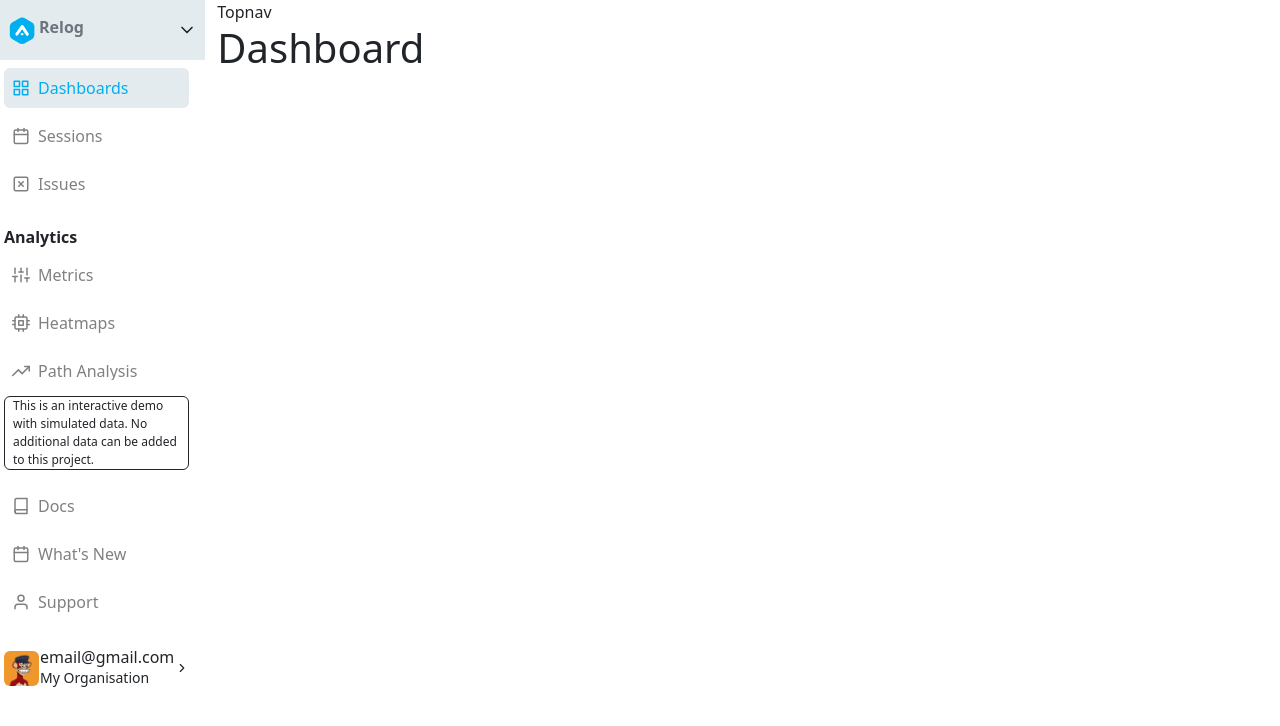
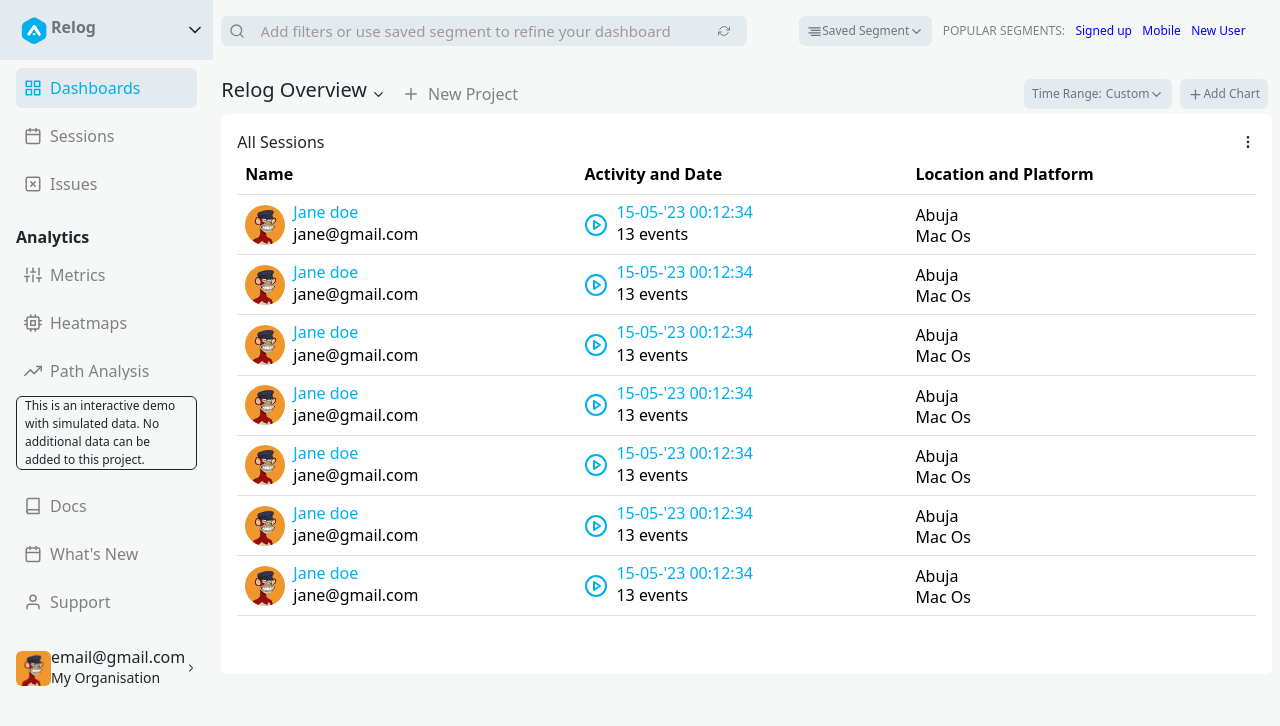
Before and after one commit to ojiubasi-motif/ReLog, a React (Vite) app: page / in a window 1280 px wide. Shown: the top 726 px of the page. Built offline with nearby package versions, Linux system fonts and the light colour scheme.

Commit message:
added more updates to dashboard

```diff
--- a/src/components/dashboard/Index.jsx
+++ b/src/components/dashboard/Index.jsx
@@ -1,12 +1,208 @@
-import { useContext } from 'react';
-import { ClientContext } from '../../context/ClientContext';
+import { useContext } from "react";
+import { ChevronDown, MoreVertical, PlayCircle, Plus } from "react-feather";
+import { NavLink } from "react-router-dom";
+import { ClientContext } from "../../context/ClientContext";
+import dImg from "../../../public/img/user.png";
+
+const dummy = [
+  {
+    img: dImg,
+    name: "Jane doe",
+    email: "jane@gmail.com",
+    activity: "15-05-'23 00:12:34",
+    event: "13 events",
+    locaion: "Abuja",
+    device: "Mac Os",
+  },
+  {
+    img: dImg,
+    name: "Jane doe",
+    email: "jane@gmail.com",
+    activity: "15-05-'23 00:12:34",
+    event: "13 events",
+    locaion: "Abuja",
+    device: "Mac Os",
+  },
+  {
+    img: dImg,
+    name: "Jane doe",
+    email: "jane@gmail.com",
+    activity: "15-05-'23 00:12:34",
+    event: "13 events",
+    locaion: "Abuja",
+    device: "Mac Os",
+  },
+  {
+    img: dImg,
+    name: "Jane doe",
+    email: "jane@gmail.com",
+    activity: "15-05-'23 00:12:34",
+    event: "13 events",
+    locaion: "Abuja",
+    device: "Mac Os",
+  },
+  {
+    img: dImg,
+    name: "Jane doe",
+    email: "jane@gmail.com",
+    activity: "15-05-'23 00:12:34",
+    event: "13 events",
+    locaion: "Abuja",
+    device: "Mac Os",
+  },
+  {
+    img: dImg,
+    name: "Jane doe",
+    email: "jane@gmail.com",
+    activity: "15-05-'23 00:12:34",
+    event: "13 events",
+    locaion: "Abuja",
+    device: "Mac Os",
+  },
+  {
+    img: dImg,
+    name: "Jane doe",
+    email: "jane@gmail.com",
+    activity: "15-05-'23 00:12:34",
+    event: "13 events",
+    locaion: "Abuja",
+    device: "Mac Os",
+  },
+];
 
 const Index = () => {
-const {isLoggedIn} = useContext(ClientContext);
-console.log("is a user available?", isLoggedIn);
+  const { isLoggedIn } = useContext(ClientContext);
+  console.log("is a user available?", isLoggedIn);
   return (
-    <h1>Dashboard</h1>
+    <div className="p-2 mt-4">
+      {/* dashboard nav */}
+      <div
+        className="d-flex justify-content-between align-items-center"
+        style={{ width: "100%" }}
+      >
+        <div className="d-flex justify-content-center align-items-center">
+          <span
+            className="d-flex justify-content-center align-items-center p-0 m-0 me-2"
+            style={{ cursor: "pointer" }}
+          >
+            <h5 className="">Relog Overview</h5>
+            <ChevronDown size={"15px"} className="ms-1" />
+          </span>
+          <NavLink
+            to="/new-project"
+            className="nav-link p-1 px-2 text-decoration-none d-flex align-items-center justify-content-start rounded"
+            style={({ isActive }) => {
+              return isActive
+                ? { color: "#00afef", backgroundColor: "#e4ebee" }
+                : { color: "gray" };
+            }}
+          >
+            <Plus size={"18px"} className="fw-bold " />
+            <p className="p-0 m-0 ms-2 fs-6">New Project</p>
+          </NavLink>
+        </div>
+
+        <div className="d-flex justify-content-between align-items-center pe-1">
+          <button
+            className="gen-btn d-flex justify-content-between align-items-center px-2 rounded text-secondary me-2"
+            style={{ height: "30px" }}
+          >
+            {/* <ChevronDown size={"15px"} /> */}
+            <p className="p-0 m-0" style={{ fontSize: "12px" }}>
+              Time Range:
+            </p>
+            <p
+              className="p-0 m-0 ms-1"
+              style={{ fontSize: "12px", color: "charcoal" }}
+            >
+              Custom
+              <ChevronDown size={"15px"} />
+            </p>
+          </button>
+          <button
+            className="gen-btn d-flex justify-content-between align-items-center px-2 rounded text-secondary"
+            style={{ height: "30px" }}
+          >
+            {/* <ChevronDown size={"15px"} /> */}
+            <p className="p-0 m-0" style={{ fontSize: "12px" }}>
+              <Plus size={"15px"} />
+              Add Chart
+            </p>
+          </button>
+        </div>
+      </div>
+
+      <div
+        className="dash-table rounded mt-1 p-3"
+        style={{ minHeight: "70vh", backgroundColor: "white", width: "100%" }}
+      >
+        <span className="d-flex justify-content-between align-items-center w-100">
+          <p className="p-0 m-0 fs-6">All Sessions</p>
+          <MoreVertical
+            size={"16px"}
+            className=""
+            style={{ cursor: "pointer" }}
+          />
+        </span>
+
+        <table className="table table-borderless">
+          <thead>
+            <tr className="border-bottom">
+              {/* <th scope="col">#</th> */}
+              <th scope="col">Name</th>
+              <th scope="col">Activity and Date</th>
+              <th scope="col">Location and Platform</th>
+            </tr>
+          </thead>
+          <tbody>
+            {dummy.map((item, index) => (
+              <tr key={index} className="border-bottom ">
+                <td>
+                  <div className="d-flex justify-content-start align-items-center">
+                    <img
+                      src={item.img}
+                      alt="user-img"
+                      style={{
+                        width: "40px",
+                        height: "40px",
+                        borderRadius: "50%",
+                      }}
+                    />
+                    <div className="ms-2">
+                      <NavLink className="gen-link" to="/">
+                        <h6 className="gen-text p-0 m-0">{item.name}</h6>
+                      </NavLink>
+
+                      <p className="p-0 m-0">{item.email}</p>
+                    </div>
+                  </div>
+                </td>
+                <td>
+                  <div className="d-flex justify-content-start align-items-center">
+                    <PlayCircle
+                      size={"24px"}
+                      className="gen-text"
+                      style={{ cursor: "pointer" }}
+                    />
+                    <div className="ms-2">
+                      <NavLink className="gen-link" to="/">
+                        <h6 className="gen-text m-0 p-0">{item.activity}</h6>
+                      </NavLink>
+                      <p className="p-0 m-0">{item.event}</p>
+                    </div>
+                  </div>
+                </td>
+                <td>
+                  <p className="p-0 m-0">{item.locaion}</p>
+                  <h6 className="m-0 p-0">{item.device}</h6>
+                </td>
+              </tr>
+            ))}
+          </tbody>
+        </table>
+      </div>
+    </div>
   );
-}
+};
 
-export default Index
+export default Index;
--- a/src/components/layout/Index.jsx
+++ b/src/components/layout/Index.jsx
@@ -6,9 +6,9 @@
 
 const Index = () => {
   return (
-    <div className='row'>
+    <div className='row gx-0'>
       <Sidenav/>
-      <div className='col col-md-9 d-flex flex-column'>
+      <div className='col col-md-10 d-flex flex-column p-2 px-0 mx-0'>
         <Topnav/>
         <Outlet/>
       </div>
--- a/src/components/layout/Topnav.jsx
+++ b/src/components/layout/Topnav.jsx
@@ -1,9 +1,68 @@
-import React from 'react'
+import { AlignRight, ChevronDown, RefreshCw, Search } from "react-feather";
+import { NavLink } from "react-router-dom";
 
 const Topnav = () => {
   return (
-    <div>Topnav</div>
-  )
-}
+    <div className="d-flex justify-content-between align-items-center px-2 pt-2">
+      <div
+        className="nav-search d-flex justify-content-between align-items-center px-2 rounded"
+        style={{ width: "50%", height: "30px" }}
+      >
+        <Search
+          size={"16px"}
+          className="search-icon"
+          style={{ color: "gray" }}
+        />
+        <input
+          placeholder="Add filters or use saved segment to refine your dashboard"
+          className="search-input"
+          style={{}}
+        />
+        <button
+          className="search-btn nav-search d-flex justify-content-between align-items-center p-2 rounded"
+          style={{}}
+        >
+          <RefreshCw size={"12px"} />
+        </button>
+      </div>
 
-export default Topnav
+      <div
+        className="d-flex justify-content-between align-items-center px-2 me-2"
+        style={{ width: "45%" }}
+      >
+        <button
+          className="segment-btn d-flex justify-content-between align-items-center px-2 rounded text-secondary"
+          style={{ height: "30px" }}
+        >
+          <AlignRight size={"15px"} />
+          <p className="p-0 m-0" style={{ fontSize: "12px" }}>
+            Saved Segment
+          </p>
+          <ChevronDown size={"15px"} />
+        </button>
+
+        <p
+          className="popular-seg p-0 m-0 "
+          style={{ fontSize: "12px", color: "grey" }}
+        >
+          POPULAR SEGMENTS:
+        </p>
+
+        <NavLink to="/" className="topnav-link">
+          Signed up
+        </NavLink>
+
+        <NavLink to="/" className="topnav-link">
+          Mobile
+        </NavLink>
+
+        <NavLink to="/" className="topnav-link">
+          New User
+        </NavLink>
+        <div></div>
+      </div>
+    </div>
+  );
+};
+
+export default Topnav;
--- a/src/components/layout/styles/general.css
+++ b/src/components/layout/styles/general.css
@@ -18,3 +18,50 @@
 ul{
     list-style-type: none !important;
 }
+.nav-search{
+    background-color: #e4ebee;
+
+}
+.nav-search:active{
+    border: 2px solid rgb(238, 230, 230);
+}
+.search-input{
+    background-color: #e4ebee;
+    border: none;
+    outline: none;
+    width: 85%;
+}
+.search-input::placeholder{
+    color: rgb(160, 152, 152);
+    font-size: 15px;
+}
+.search-btn{color: gray;
+    /* height: 30px;
+    width: 30px; */
+}
+.search-btn:hover{
+    background-color: lightgrey;
+    border: none;
+    outline: none;
+
+}
+.segment-btn{
+    background-color: #e4ebee;
+    outline: none;
+    border: none;
+}
+.segment-btn:hover{
+    background-color: lightgray;
+}
+.segment-btn:active{
+    border: 2px solid rgb(240, 234, 234);
+}
+.topnav-link{
+    text-decoration: none;
+    color: blue;
+    font-size: 12px;
+    font-weight: lighter;
+}
+.topnav-link:hover{
+    text-decoration: underline;
+}
--- a/src/index.css
+++ b/src/index.css
@@ -42,6 +42,7 @@
   min-width: 320px;
   min-height: 100vh;
   overflow-x: hidden;
+  background-color: #f6f8f8 !important;
 }
 
 h1 {
--- a/src/scss/styles.scss
+++ b/src/scss/styles.scss
@@ -1,2 +1,18 @@
 // Import all of Bootstrap's CSS
 @import "bootstrap/scss/bootstrap";
+
+.gen-btn{
+        background-color: #e4ebee;
+        outline: none;
+        border: none;
+}
+.gen-text{
+        color: #00afef;
+}
+.gen-link{
+        text-decoration: none;
+}
+.gen-link:hover{
+        color: #00afef;
+        text-decoration: underline;
+}
```
